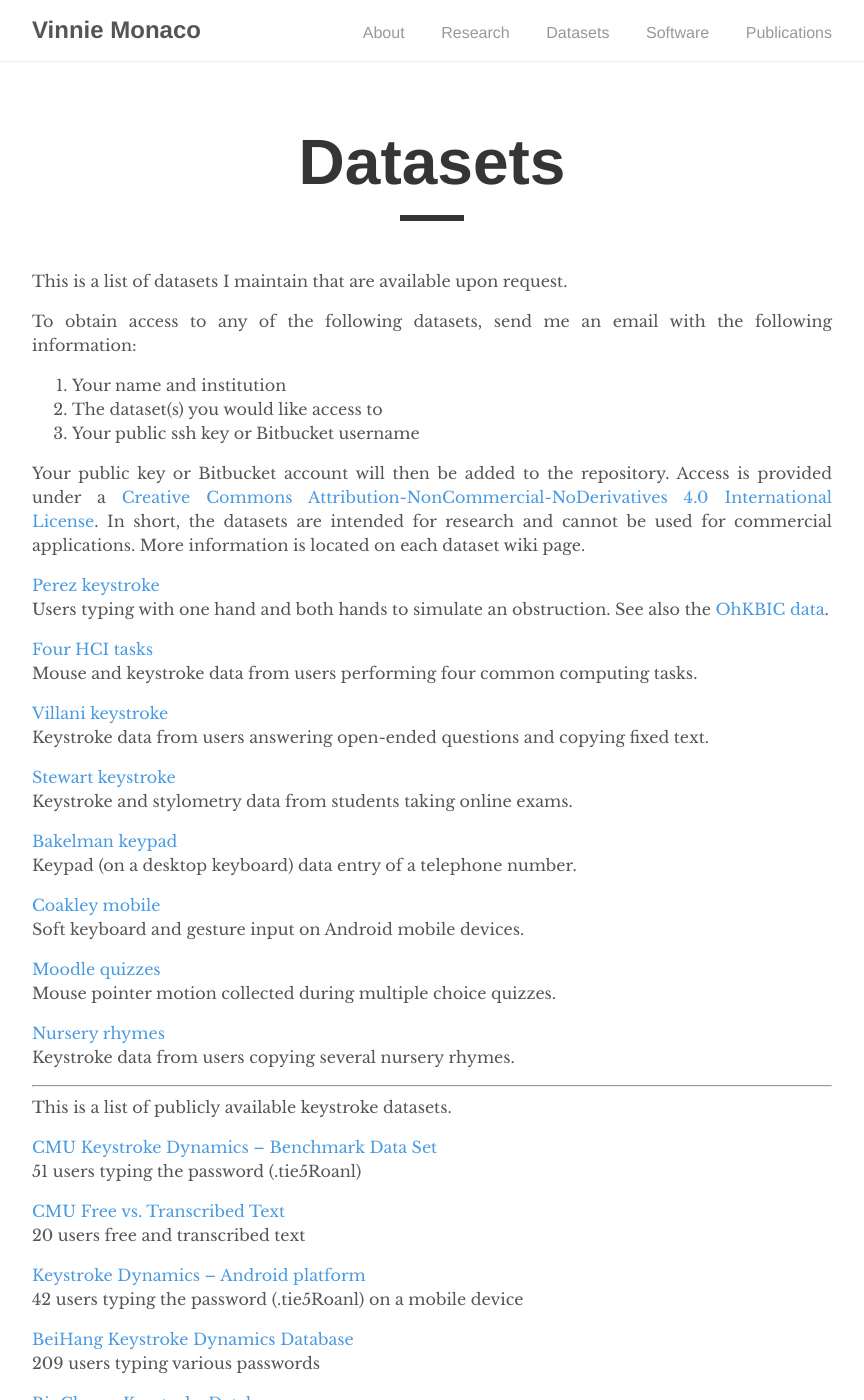
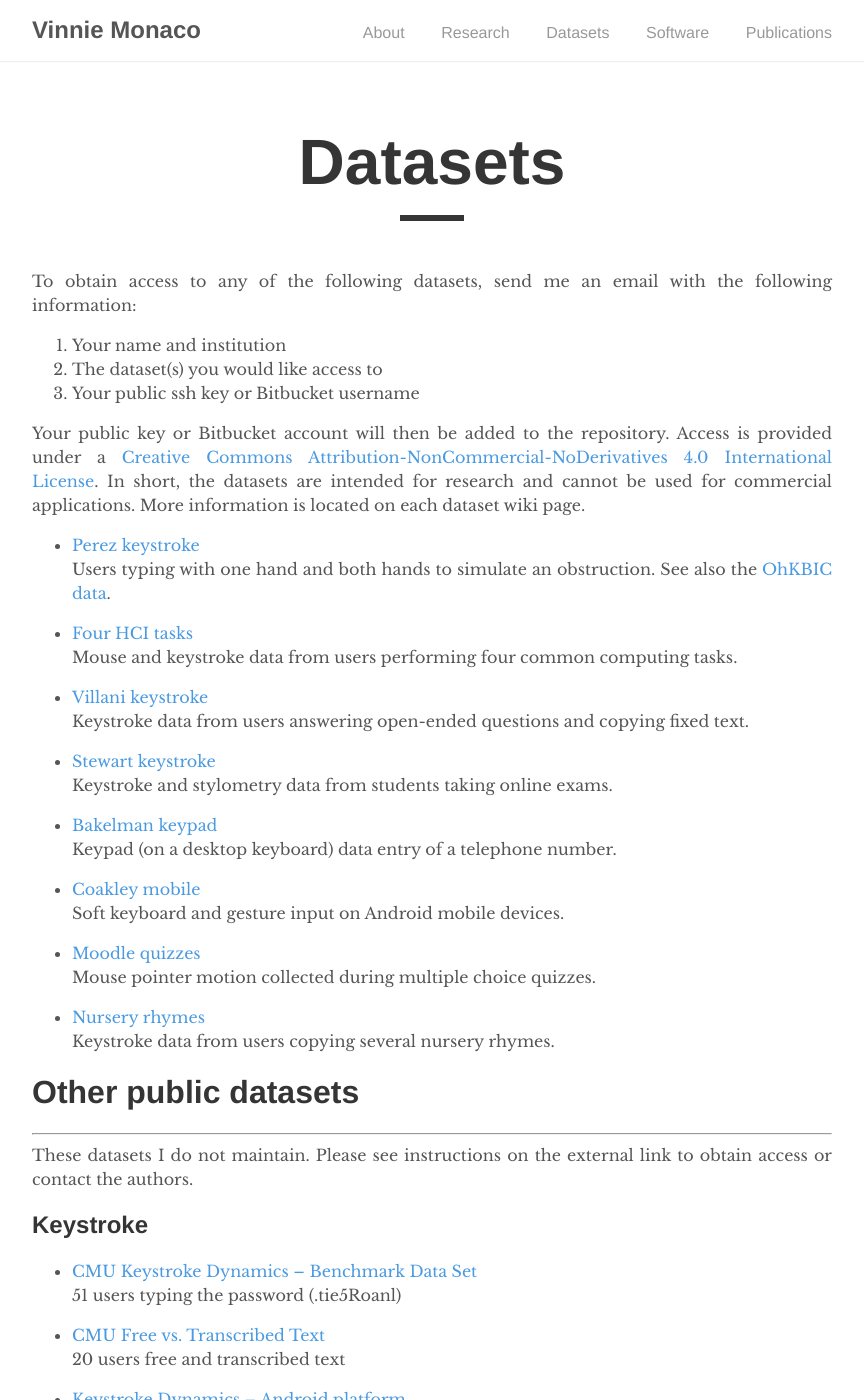
Before and after one commit to vmonaco/vmonaco.github.io, a Jekyll site: the page built from _pages/datasets.md, in a window 1280 px wide and 1400 px high. Shown: the whole window, without its empty margins (208-1072 px from the left). Built offline with Jekyll 4.4.1, drawn with Linux system fonts in a browser that asks for light colours; some of the changed text lies outside the part shown.

Commit message:
updated datasets

```diff
--- a/_pages/datasets.md
+++ b/_pages/datasets.md
@@ -4,8 +4,6 @@ title: "Datasets"
 author: "Vinnie"
 permalink: /datasets/
 ---
-
-This is a list of datasets I maintain that are available upon request.
 
 To obtain access to any of the following datasets, send me an email with the following information:
 
@@ -15,102 +13,101 @@ To obtain access to any of the following datasets, send me an email with the fol
 
 Your public key or Bitbucket account will then be added to the repository. Access is provided under a [Creative Commons Attribution-NonCommercial-NoDerivatives 4.0 International License](https://creativecommons.org/licenses/by-nc-nd/4.0/). In short, the datasets are intended for research and cannot be used for commercial applications. More information is located on each dataset wiki page.
 
-[Perez keystroke](https://bitbucket.org/vmonaco/dataset-perez-keystroke)
+* [Perez keystroke](https://bitbucket.org/vmonaco/dataset-perez-keystroke) \\
 Users typing with one hand and both hands to simulate an obstruction. See also the [OhKBIC data](https://bitbucket.org/vmonaco/dataset-ohkbic).
 
-[Four HCI tasks](https://bitbucket.org/vmonaco/dataset-four-hci-tasks)
+* [Four HCI tasks](https://bitbucket.org/vmonaco/dataset-four-hci-tasks) \\
 Mouse and keystroke data from users performing four common computing tasks.
 
-[Villani keystroke](https://bitbucket.org/vmonaco/dataset-villani-keystroke)
+* [Villani keystroke](https://bitbucket.org/vmonaco/dataset-villani-keystroke) \\
 Keystroke data from users answering open-ended questions and copying fixed text.
 
-[Stewart keystroke](https://bitbucket.org/vmonaco/dataset-stewart-keystroke)
+* [Stewart keystroke](https://bitbucket.org/vmonaco/dataset-stewart-keystroke) \\
 Keystroke and stylometry data from students taking online exams.
 
-[Bakelman keypad](https://bitbucket.org/vmonaco/dataset-bakelman-keypad)
+* [Bakelman keypad](https://bitbucket.org/vmonaco/dataset-bakelman-keypad) \\
 Keypad (on a desktop keyboard) data entry of a telephone number.
 
-[Coakley mobile](https://bitbucket.org/vmonaco/dataset-coakley-mobile)
+* [Coakley mobile](https://bitbucket.org/vmonaco/dataset-coakley-mobile) \\
 Soft keyboard and gesture input on Android mobile devices.
 
-[Moodle quizzes](https://bitbucket.org/vmonaco/dataset-moodle-quizzes)
+* [Moodle quizzes](https://bitbucket.org/vmonaco/dataset-moodle-quizzes) \\
 Mouse pointer motion collected during multiple choice quizzes.
 
-[Nursery rhymes](https://bitbucket.org/vmonaco/dataset-nursery-rhymes)
+* [Nursery rhymes](https://bitbucket.org/vmonaco/dataset-nursery-rhymes) \\
 Keystroke data from users copying several nursery rhymes.
 
 
+# Other public datasets
 ***
-This is a list of publicly available keystroke datasets.
+These datasets I do not maintain. Please see instructions on the external link to obtain access or contact the authors.
 
-[CMU Keystroke Dynamics – Benchmark Data Set](http://www.cs.cmu.edu/~keystroke/)
+## Keystroke
+
+* [CMU Keystroke Dynamics – Benchmark Data Set](http://www.cs.cmu.edu/~keystroke/) \\
 51 users typing the password (.tie5Roanl)
 
-[CMU Free vs. Transcribed Text](http://www.cs.cmu.edu/~keystroke/laser-2012/)
+* [CMU Free vs. Transcribed Text](http://www.cs.cmu.edu/~keystroke/laser-2012/) \\
 20 users free and transcribed text
 
-[Keystroke Dynamics – Android platform](https://ms.sapientia.ro/~manyi/keystroke.html)
+* [Keystroke Dynamics – Android platform](https://ms.sapientia.ro/~manyi/keystroke.html) \\
 42 users typing the password (.tie5Roanl) on a mobile device
 
-[BeiHang Keystroke Dynamics Database](http://mpl.buaa.edu.cn/detail1.htm)
+* [BeiHang Keystroke Dynamics Database](http://mpl.buaa.edu.cn/detail1.htm) \\
 209 users typing various passwords
 
-[BioChaves Keystroke Databases](http://www.biochaves.com/en/download.htm)
+* [BioChaves Keystroke Databases](http://www.biochaves.com/en/download.htm) \\
 47 users typing four words
 
-[Keystroke100 Dataset](http://personal.ie.cuhk.edu.hk/~ccloy/downloads_keystroke100.html)
+* [Keystroke100 Dataset](http://personal.ie.cuhk.edu.hk/~ccloy/downloads_keystroke100.html) \\
 100 users typing a password (try4-mbs) on a pressure-sensitive keyboard
 
-[GREYC Keystroke Datasets](http://www.epaymentbiometrics.ensicaen.fr/publications/resources)
-There are 3 different datasets available:
+* [GREYC Keystroke Datasets](http://www.epaymentbiometrics.ensicaen.fr/publications/resources) \\
+There are 3 different datasets available: \\
+[133 users typing various passwords](http://www.epaymentbiometrics.ensicaen.fr/greyc-keystroke-dataset) \\
+[118 users typing various passwords and usernames](http://www.epaymentbiometrics.ensicaen.fr/greyc-web-based-keystroke-dynamics-dataset) \\
+[110 users typing five passphrases](http://www.epaymentbiometrics.ensicaen.fr/greyc-nislab-keystroke-dynamics-dataset)
 
-> [133 users typing various passwords](http://www.epaymentbiometrics.ensicaen.fr/greyc-keystroke-dataset)
->
-> [118 users typing various passwords and usernames](http://www.epaymentbiometrics.ensicaen.fr/greyc-web-based-keystroke-dynamics-dataset)
->
-> [110 users typing five passphrases](http://www.epaymentbiometrics.ensicaen.fr/greyc-nislab-keystroke-dynamics-dataset)
-
-
-[RHU KeyStroke Dynamics Benchmark Dataset](http://www.coolestech.com/rhu-keystroke/)
+* [RHU KeyStroke Dynamics Benchmark Dataset](http://www.coolestech.com/rhu-keystroke/) \\
 51 users typing the password (rhu.university) on a mobile device
 
-[CITEFA Keystroke Dynamics Dataset](http://www.cse.chalmers.se/~bello/publications/) (broken link)
+* [CITEFA Keystroke Dynamics Dataset](http://www.cse.chalmers.se/~bello/publications/) (broken link) \\
 63 users typing copying literature text
 
-[ATVS-Keystroke DB](http://atvs.ii.uam.es/atvs/keystroke_db.html) (available upon request)
+* [ATVS-Keystroke DB](http://atvs.ii.uam.es/atvs/keystroke_db.html) (available upon request) \\
 63 users typing their personal information
 
-[LSIA Keystroke Dynamics keypress latency dataset](http://lsia.fi.uba.ar/pub/papers/kd-dataset/)
+* [LSIA Keystroke Dynamics keypress latency dataset](http://lsia.fi.uba.ar/pub/papers/kd-dataset/) \\
 Physicians typing patient summaries over 1 week
 
-[Stonybrook Keystroke Patterns as Prosody in Digital Writings](http://www3.cs.stonybrook.edu/~rbanerjee/project-pages/keystrokes/keystrokes.html)
+* [Stonybrook Keystroke Patterns as Prosody in Digital Writings](http://www3.cs.stonybrook.edu/~rbanerjee/project-pages/keystrokes/keystrokes.html) \\
 196 users typing free text
 
-[Keystroke acoustics, video, and timings](http://www.cse.msu.edu/~liuxm/typing.html) (available upon request)
+* [Keystroke acoustics, video, and timings](http://www.cse.msu.edu/~liuxm/typing.html) (available upon request) \\
 81 users typing fixed and free text
 
-[Detecting Age Groups using Keystroke Dynamics](http://bicakci.etu.edu.tr/dagkd/dagkd.htm)100 users typing fixed text
+* [Detecting Age Groups using Keystroke Dynamics](http://bicakci.etu.edu.tr/dagkd/dagkd.htm) \\
+100 users typing fixed text
 
-[How We Type](http://userinterfaces.aalto.fi/how-we-type/)
+* [How We Type](http://userinterfaces.aalto.fi/how-we-type/) \\
 30 users typing various inputs with motion capture, eye tracking, and video
 
-[MOBIKEY Keystroke Dynamics Password Database](https://www.ms.sapientia.ro/~manyi/mobikey.html)
+* [MOBIKEY Keystroke Dynamics Password Database](https://www.ms.sapientia.ro/~manyi/mobikey.html) \\
 54 users typing easy and strong passwords on a mobile device
 
-[Statistical Analysis of Personality and Identity in Chats](http://dl.acm.org/citation.cfm?id=2663272) (available upon request)
+* [Statistical Analysis of Personality and Identity in Chats](http://dl.acm.org/citation.cfm?id=2663272) (available upon request) \\
 50 users chatting with an unknown operator
 
-***
-This is a list of publicly available mouse dynamics (click and motion) datasets.
+## Mouse click and motion
 
-[Shen mouse behavior for static authentication](https://figshare.com/articles/Mouse_Behavior_Data_for_Static_Authentication/5619313)
+* [Shen mouse behavior for static authentication](https://figshare.com/articles/Mouse_Behavior_Data_for_Static_Authentication/5619313) \\
 56 users performing fixed operations
 
-[Shen mouse behavior for continuous authentication](https://figshare.com/articles/Mouse_Behavior_Data_for_Continuous_Authentication/5619328)
+* [Shen mouse behavior for continuous authentication](https://figshare.com/articles/Mouse_Behavior_Data_for_Continuous_Authentication/5619328) \\
 28 users performing routine activities
 
-[University of Victoria mouse dynamics](https://www.uvic.ca/engineering/ece/isot/datasets/#section0-3)
+* [University of Victoria mouse dynamics](https://www.uvic.ca/engineering/ece/isot/datasets/#section0-3) \\
 48 users in realistic environment over several months
 
-[Balabit Mouse Challenge Dataset](https://github.com/balabit/Mouse-Dynamics-Challenge)
+* [Balabit Mouse Challenge Dataset](https://github.com/balabit/Mouse-Dynamics-Challenge) \\
 10 users motion and click behavior
```
